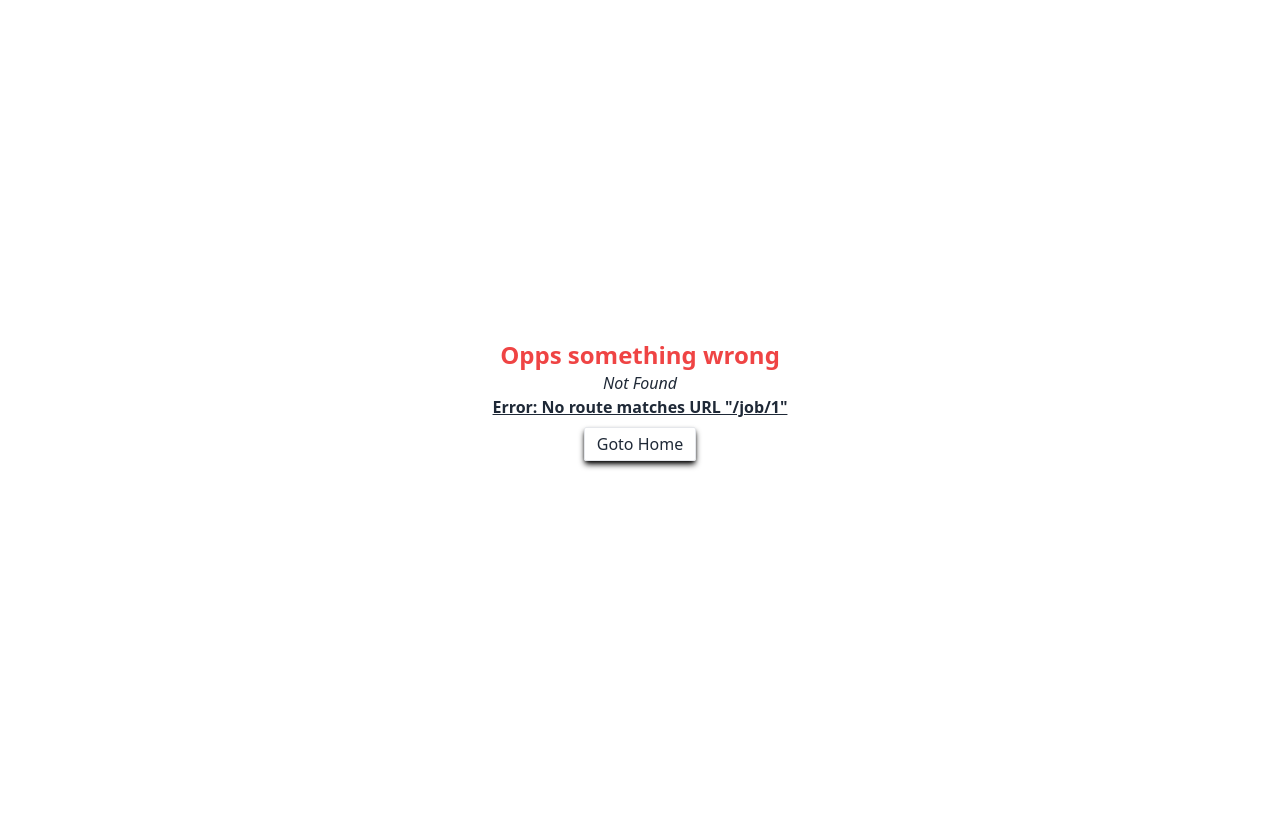
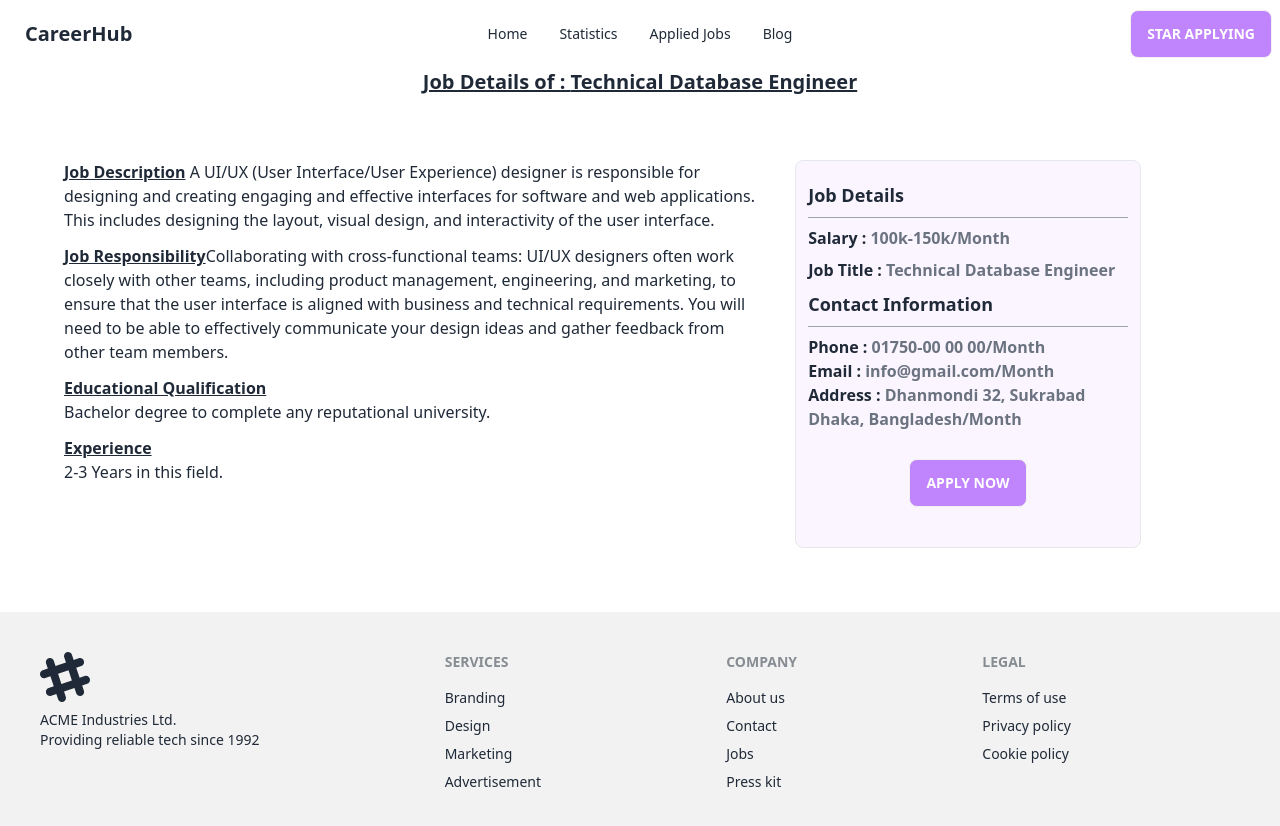
Before and after one commit to Masum-Reza2/Career-Hub, a React (Vite) app: page /job/1 in a window 1280 px wide. Before the commit this address had no page. Shown: the top 826 px of the page. Before the commit the page ends 800 px from the top, so only its background shows below. Built offline with nearby package versions, Linux system fonts and the light colour scheme.

Commit message:
added job details functionality

```diff
--- a/src/components/FeaturedJobs/Job.jsx
+++ b/src/components/FeaturedJobs/Job.jsx
@@ -1,9 +1,10 @@
 import { IoLocationOutline } from 'react-icons/io5';
 import { HiOutlineCurrencyDollar } from 'react-icons/hi';
+import { Link } from 'react-router-dom';
 
 const Job = ({ job }) => {
     // console.log(job)
-    let { salary, remote_or_onsite, location, job_type, logo, job_title, company_name } = job
+    let { salary, remote_or_onsite, location, job_type, logo, job_title, company_name,id } = job
     return (
         <div className="flex flex-col items-start justify-center pl-20 border space-y-5 py-8 shadow-sm rounded-lg">
             <img src={logo} alt="" />
@@ -24,7 +25,9 @@ const Job = ({ job }) => {
                         <p>{salary}</p>
                     </div>
                 </div>
-                <button className='btn bg-indigo-400 text-white hover:text-black'>Details</button>
+                <Link to={`/job/${id}`}>
+                    <button className='btn bg-indigo-400 text-white hover:text-black'>Details</button>
+                </Link>
             </div>
         </div>
     )
--- /dev/null
+++ b/src/components/FeaturedJobs/JobDetails.jsx
@@ -0,0 +1,63 @@
+import { useLoaderData, useParams } from "react-router-dom"
+
+const JobDetails = () => {
+    const jobs = useLoaderData();
+    const { id } = useParams();
+
+    const requireData = jobs.find(job => job.id === parseFloat(id))
+    // this is not the best practice, for a piece of data we should not load the entire data, just load a single piece of data.
+
+    let { company_name, contact_information, educational_requirements, experiences, job_description, job_responsibility, job_title, job_type, location, logo, remote_or_onsite, salary } = requireData
+    let { address, email, phone } = contact_information
+
+    return (
+        <div>
+            <div className="w-[90%] mx-auto">
+                <h1 className="font-semibold text-xl text-center underline">Job Details of : {job_title}</h1>
+
+                <div className="flex flex-col md:flex-row gap-10 py-16">
+                    <div className="md:w-[60%] space-y-3">
+                        <div>
+                            <span className="font-bold underline">Job Description</span>
+                            <span>{job_description}</span>
+                        </div>
+                        <div>
+                            <span className="font-bold underline">Job Responsibility</span>
+                            <span>{job_responsibility}</span>
+                        </div>
+                        <div>
+                            <span className="font-bold underline">Educational Qualification</span>
+                            <p>{educational_requirements}</p>
+                        </div>
+                        <div>
+                            <span className="font-bold underline">Experience</span>
+                            <p>{experiences}</p>
+                        </div>
+                    </div>
+
+                    <div className="md:w-[30%] border py-5 px-3 bg-purple-50 rounded-lg space-y-2">
+                        <h5 className="font-semibold text-lg border-b border-gray-400 pb-2">Job Details</h5>
+                        <p className="font-semibold">Salary : <span className="text-gray-500">{salary}/Month</span></p>
+                        <p className="font-semibold">Job Title : <span className="text-gray-500">{job_title}</span></p>
+
+                        <h5 className="font-semibold border-b border-gray-400 pb-2 text-lg">Contact Information</h5>
+                        <div>
+                            <p className="font-semibold">Phone : <span className="text-gray-500">{phone}/Month</span></p>
+                            <p className="font-semibold">Email : <span className="text-gray-500">{email}/Month</span></p>
+                            <p className="font-semibold">Address : <span className="text-gray-500">{address}/Month</span></p>
+                        </div>
+                        <div className="text-center py-5">
+                            <button className="btn bg-purple-400 text-white hover:text-black">Apply Now</button>
+                        </div>
+                    </div>
+                </div>
+
+
+
+            </div>
+
+        </div>
+    )
+}
+
+export default JobDetails
--- a/src/main.jsx
+++ b/src/main.jsx
@@ -13,6 +13,7 @@ import Statistics from './components/Statistics/Statistics';
 import AppliedJobs from './components/AppliedJobs/AppliedJobs';
 import Blog from './components/Blog/Blog';
 import Home from './components/Home/Home'
+import JobDetails from './components/FeaturedJobs/JobDetails';
 
 const router = createBrowserRouter([
   {
@@ -21,6 +22,7 @@ const router = createBrowserRouter([
     errorElement: <ErrorElement />,
     children: [
       { path: '/', element: <Home /> },
+      { path: '/job/:id', loader: () => fetch('../public/jobs.json') , element: <JobDetails /> },
       { path: '/statistics', element: <Statistics /> },
       { path: '/appliedJobs', element: <AppliedJobs /> },
       { path: '/blog', element: <Blog /> },
```
